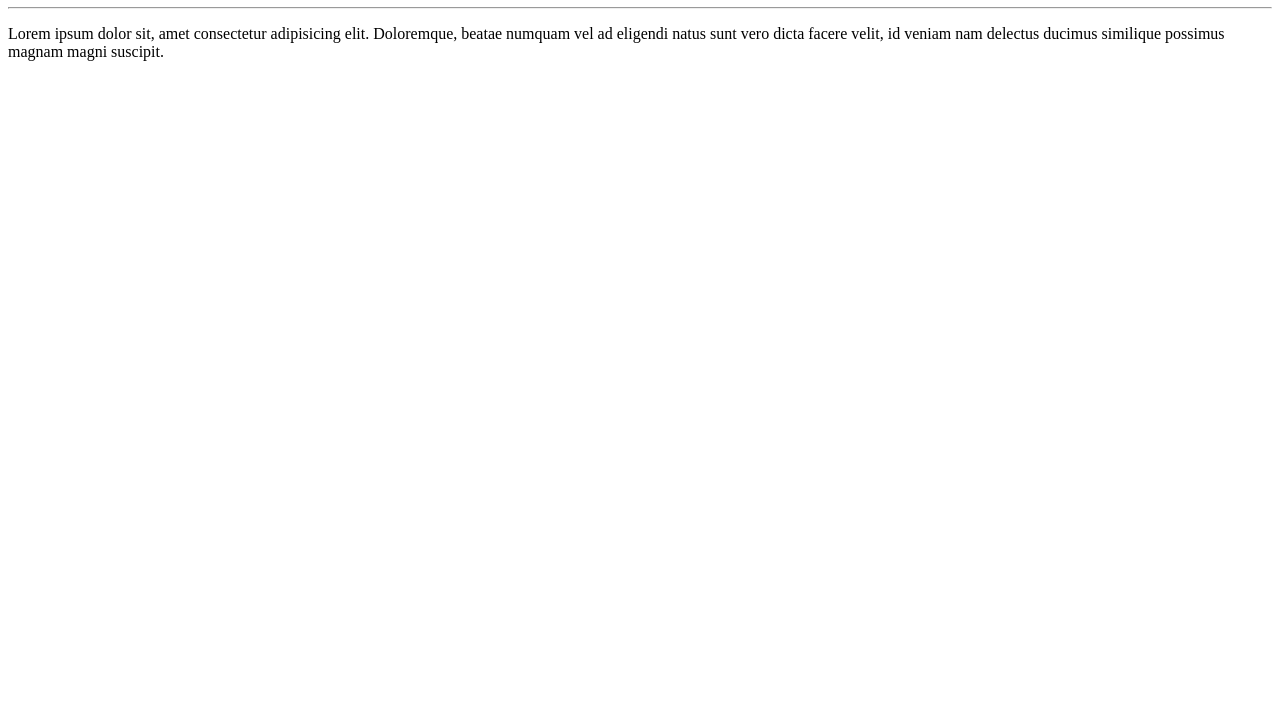
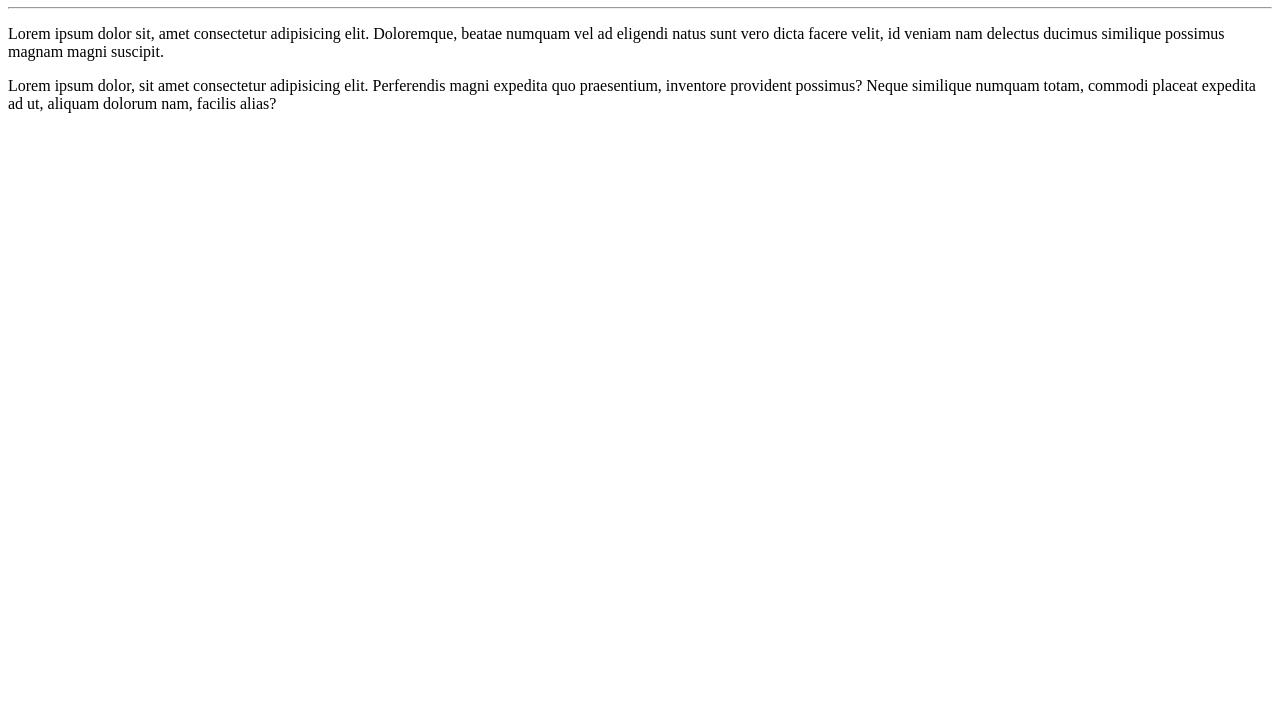
Before and after one commit to PedroHTCastagneti/Estagio, a plain HTML site: page site-exemplo/index.html in a window 1280 px wide. Shown: the part 73-800 px from the top of the page. Drawn offline with Linux system fonts and the light colour scheme.

Commit message:
Atualizai o texto

```diff
--- a/site-exemplo/index.html
+++ b/site-exemplo/index.html
@@ -9,5 +9,6 @@
     <h1>Estágio CC/1 </h1>
     <hr>
     <p>Lorem ipsum dolor sit, amet consectetur adipisicing elit. Doloremque, beatae numquam vel ad eligendi natus sunt vero dicta facere velit, id veniam nam delectus ducimus similique possimus magnam magni suscipit.</p>
+    <p>Lorem ipsum dolor, sit amet consectetur adipisicing elit. Perferendis magni expedita quo praesentium, inventore provident possimus? Neque similique numquam totam, commodi placeat expedita ad ut, aliquam dolorum nam, facilis alias?</p>
 </body>
 </html>
```
